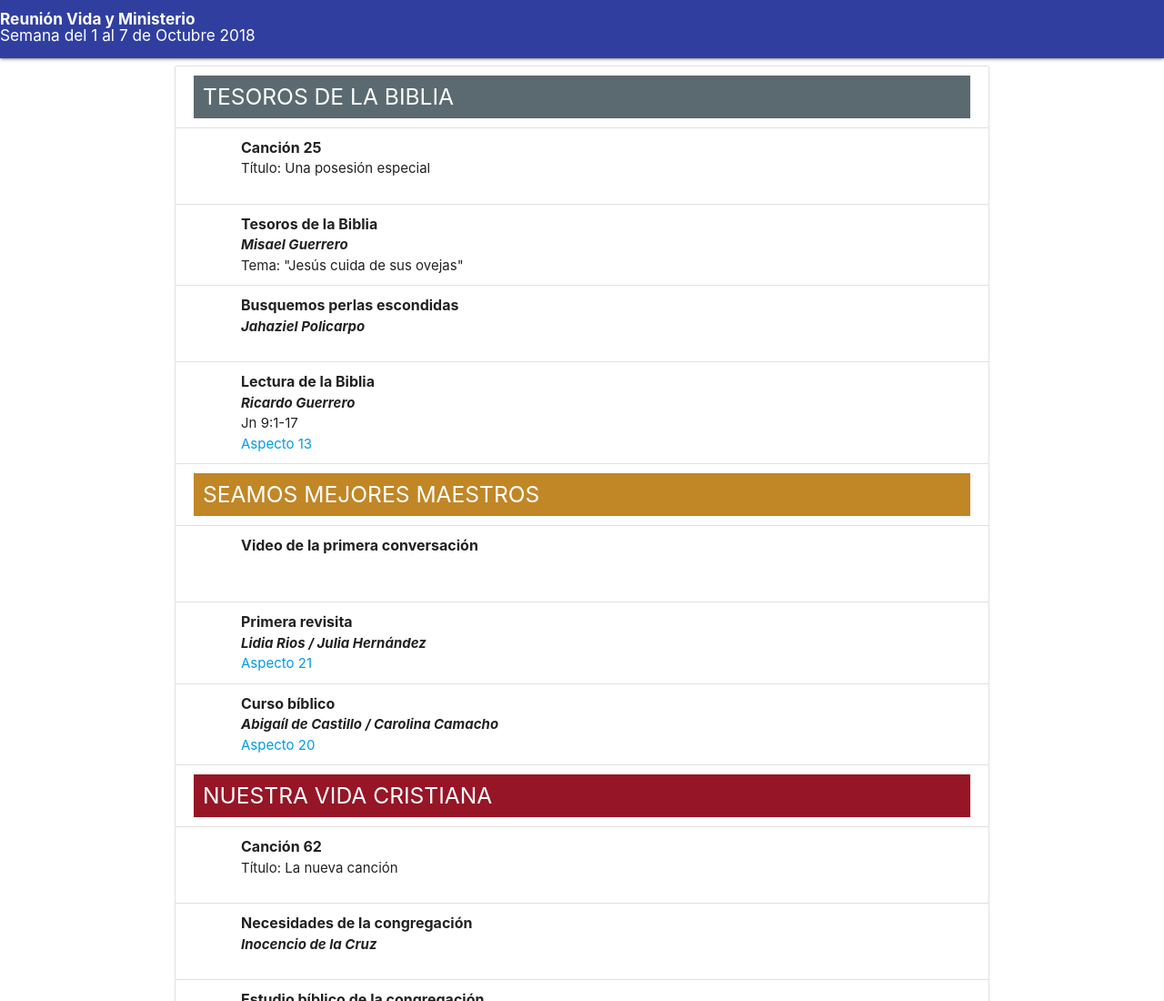
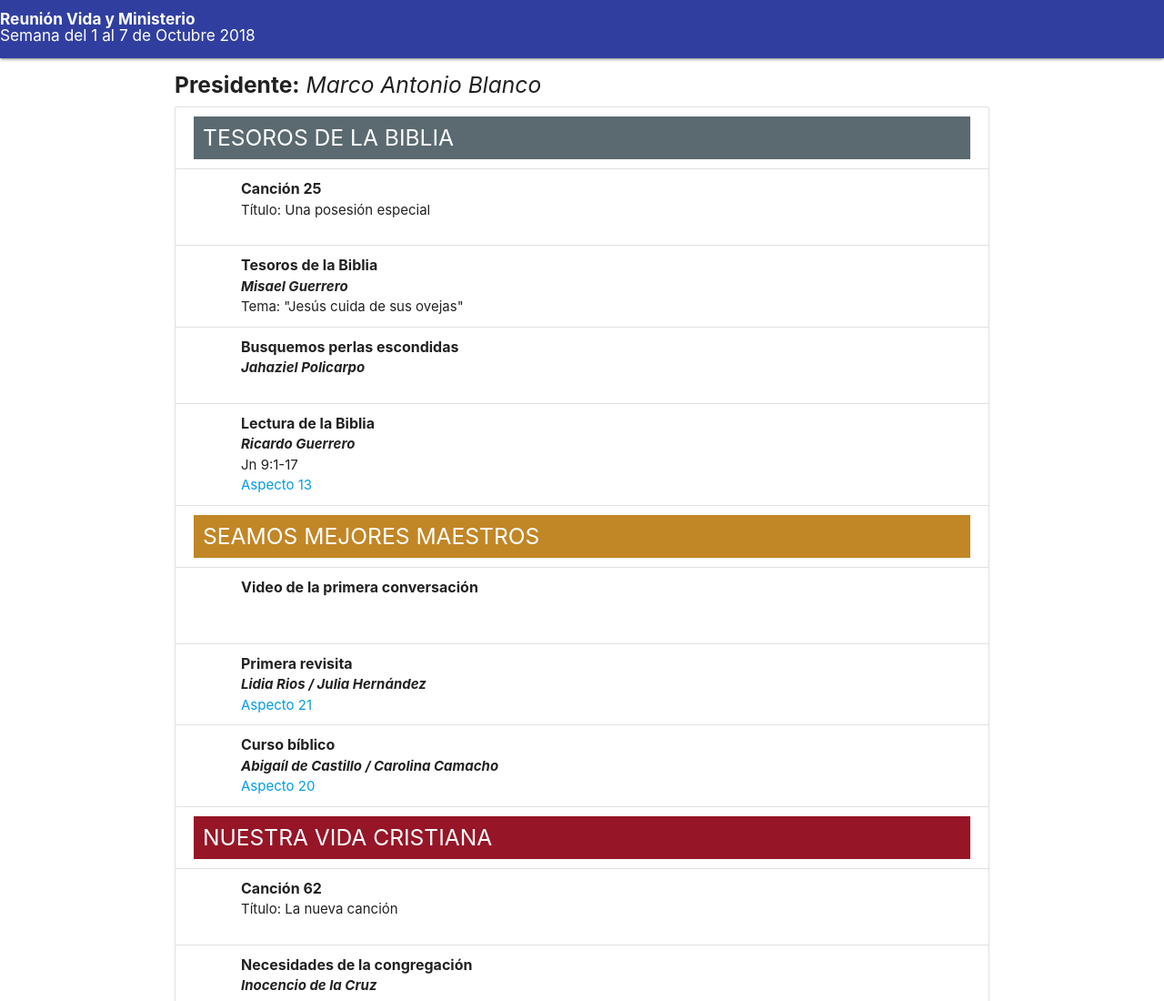
Before and after one commit to MidasDL/JWMeetings, a plain HTML site: page index.html in a window 1280 px wide. Shown: the top 1100 px of the page at 91% size. Drawn offline with Linux system fonts and the light colour scheme.

Commit message:
Update index.html

```diff
--- a/index.html
+++ b/index.html
@@ -46,6 +46,7 @@
     </div>
 
     <div class="container">
+	    <h5><b>Presidente:</b> <i>Marco Antonio Blanco</i></h5>
 	   <ul class="collection with-header">
             <li class="collection-header">
                 <h5 class="white-text" style="margin: 0; padding:10px; background-color: #5a6a70">TESOROS DE LA BIBLIA</h5>
```
